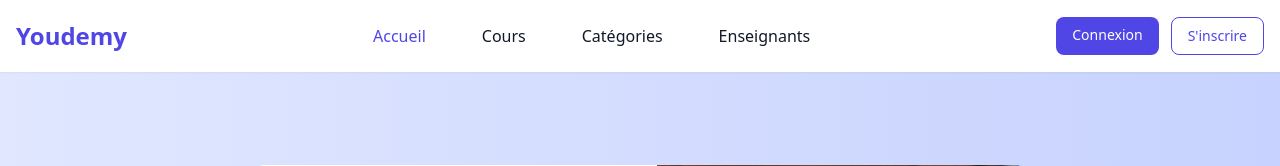
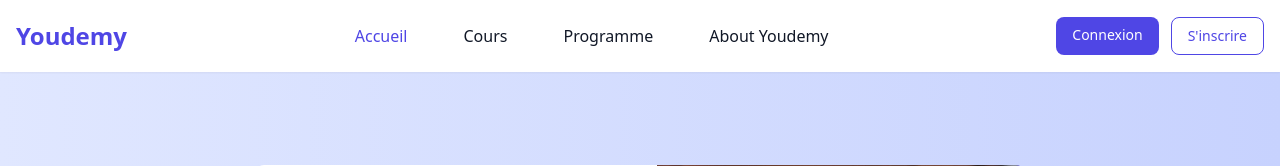
Before and after one commit to houssamlambara/Youdemy, a PHP site: page /login/signup.php in a window 1280 px wide. Shown: the top 166 px of the page. Run offline with PHP 8.4, Linux system fonts and the light colour scheme; some libraries are stand-ins or nearby versions.

```diff
--- a/front_end/cours.php
+++ b/front_end/cours.php
@@ -85,7 +85,6 @@
                 onclick="filterCars('Electric')">UI/UX</button>
 
         </div>
-
 
 
         <!-- Grille des cours -->
--- a/front_end/enseignant_dashboard.php
+++ b/front_end/enseignant_dashboard.php
@@ -178,12 +178,12 @@ if ($_SERVER['REQUEST_METHOD'] == 'POST' && isset($_POST['delete_cours'])) {
                                 <input type="number" name="prix" id="prix" class="w-full px-4 py-2 border rounded-lg" required>
                             </div>
                             <div class="mb-4">
-                                <label for="status" class="block text-gray-600">Statut</label>
+                                <!-- <label for="status" class="block text-gray-600">Statut</label>
                                 <select name="" id="status" class="w-full px-4 py-2 border rounded-lg">
                                     <option value="Publié">Publié</option>
                                     <option value="Brouillon">Brouillon</option>
                                     <option value="En révision">En révision</option>
-                                </select>
+                                </select> -->
                             </div>
                             <div class="mb-4">
                                 <label for="status" class="block text-gray-600">Tag</label>
--- a/login/signin.php
+++ b/login/signin.php
@@ -86,13 +86,10 @@ if ($_SERVER["REQUEST_METHOD"] == "POST") {
                         <a href="../front_end/cours.php" class="block py-2 px-3 text-gray-900 hover:text-indigo-600">Cours</a>
                     </li>
                     <li>
-                        <a href="../front_end/categorie.php" class="block py-2 px-3 text-gray-900 hover:text-indigo-600">Catégories</a>
-                    </li>
-                    <li>
                         <a href="../front_end/programmes.php" class="block py-2 px-3 text-gray-900 hover:text-indigo-600">Programmes</a>
                     </li>
                     <li>
-                        <a href="../front_end/enseignant.php" class="block py-2 px-3 text-gray-900 hover:text-indigo-600">Enseignants</a>
+                        <a href="#" class="block py-2 px-3 text-gray-900 hover:text-indigo-600">About Youdemy</a>
                     </li>
                 </ul>
             </div>
--- a/login/signup.php
+++ b/login/signup.php
@@ -12,6 +12,7 @@ if ($_SERVER["REQUEST_METHOD"] == "POST") {
 
        if ($email && $password) {
         User::signup($nom, $prenom, $email, $password, $role);
+        header("Location: ../front_end/cours.php");
 
         echo "User created successfully.";
     } else {
@@ -65,10 +66,10 @@ if ($_SERVER["REQUEST_METHOD"] == "POST") {
                         <a href="#" class="block py-2 px-3 text-gray-900 hover:text-indigo-600">Cours</a>
                     </li>
                     <li>
-                        <a href="./front_end/categorie.php" class="block py-2 px-3 text-gray-900 hover:text-indigo-600">Catégories</a>
+                        <a href="./front_end/categorie.php" class="block py-2 px-3 text-gray-900 hover:text-indigo-600">Programme</a>
                     </li>
                     <li>
-                        <a href="#" class="block py-2 px-3 text-gray-900 hover:text-indigo-600">Enseignants</a>
+                        <a href="#" class="block py-2 px-3 text-gray-900 hover:text-indigo-600">About Youdemy</a>
                     </li>
                 </ul>
             </div>
```
Also changed, not shown: uploads/678a186fa81db_ayoub.jpg (added).
